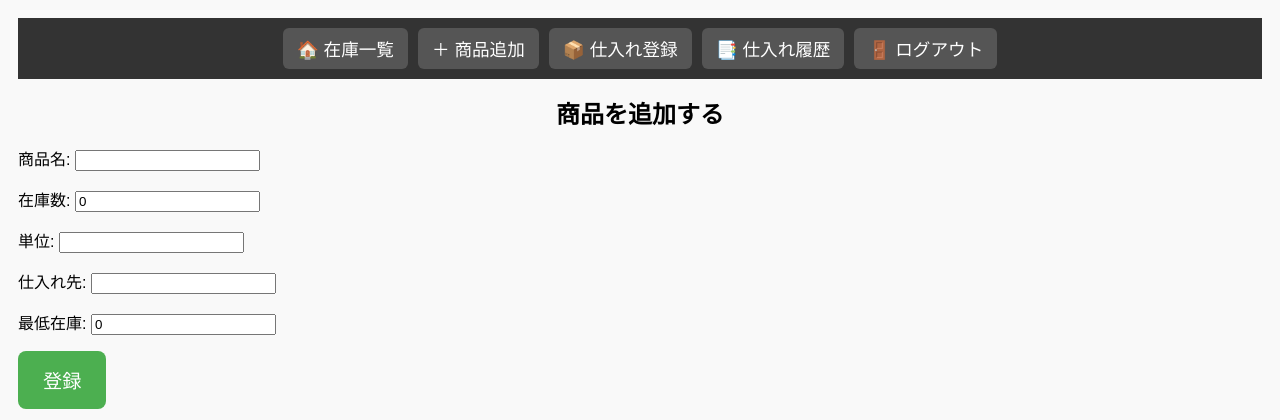
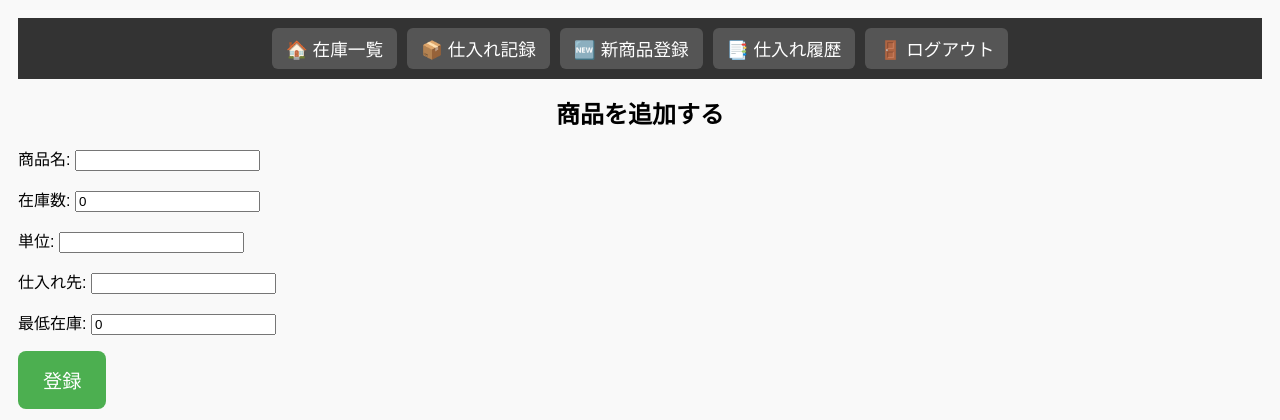
Before and after one commit to kiyominn-bot/flask_cafe, a Flask app: page /add_item in a window 1280 px wide. Shown: the top 420 px of the page. Run offline with Flask 3, Linux system fonts and the light colour scheme; a user stored in the database is signed in.

Commit message:
ナビゲーションバーを修正（仕入れ記録と新商品登録の順番変更）

```diff
--- a/templates/base.html
+++ b/templates/base.html
@@ -20,8 +20,8 @@
   {% if current_user.is_authenticated %}
   <nav class="navbar">
     <a href="/">🏠 在庫一覧</a>
-    <a href="/add_item">＋ 商品追加</a>
-    <a href="/add_purchase">📦 仕入れ登録</a>
+    <a href="/add_purchase">📦 仕入れ記録</a>
+    <a href="/add_item">🆕 新商品登録</a>
     <a href="/purchase_history">📑 仕入れ履歴</a>
     <a href="/logout">🚪 ログアウト</a>
   </nav>
```
